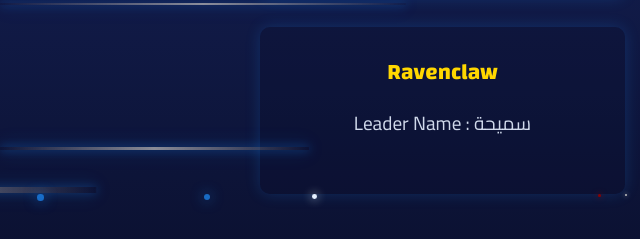
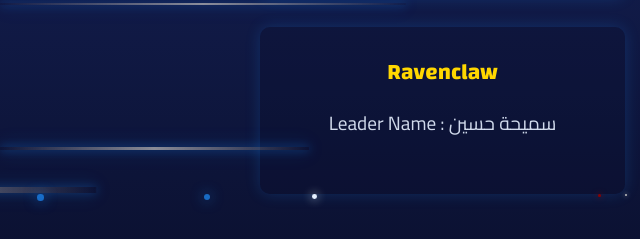
Before and after one commit to madmo12/harry-potter-farz, a plain HTML site: page index.html in a window 1280 px wide. Shown: the part 4397-4636 px from the top of the page, 0-640 px from the left. Drawn offline with Linux system fonts and the light colour scheme.

Commit message:
leader name in index.html

```diff
--- a/index.html
+++ b/index.html
@@ -191,7 +191,7 @@
                     </div>
                     <div class="team-card">
                         <h3 class="arabic-text">Ravenclaw</h3>
-                        <p class="arabic-text">Leader Name : سميحة</p>
+                        <p class="arabic-text">Leader Name : سميحة حسين </p>
                     </div>
                     <div class="team-card">
                         <h3 class="arabic-text">Hufflepuff</h3>
```
